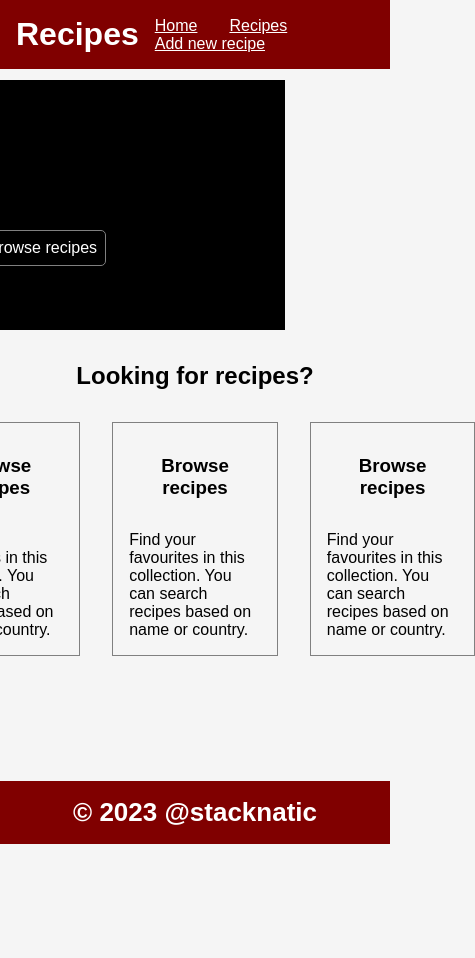
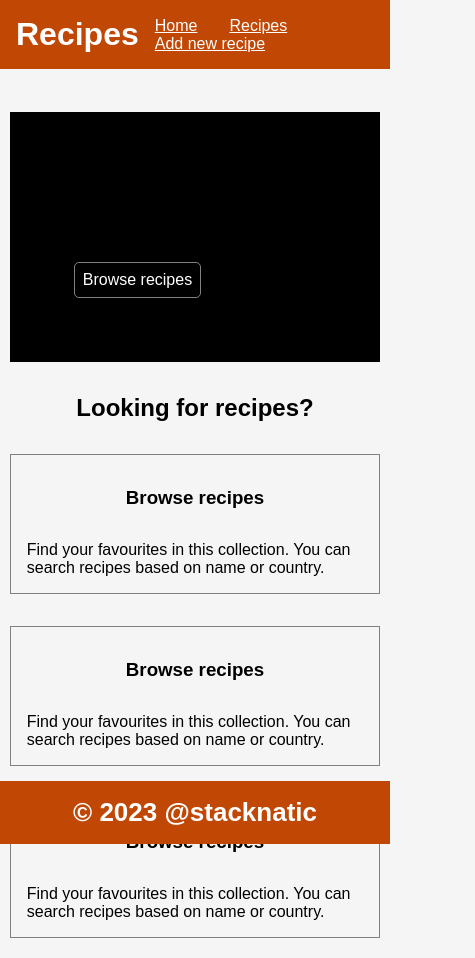
Before and after one commit to stacknatic/recipes, a React (Create React App) app: page / in a window 390 px wide. Shown: the top 958 px of the page, 475 px wide, since content can reach past the window. Before the commit the page ends 844 px from the top, so only its background shows below. Built offline with nearby package versions, Linux system fonts and the light colour scheme.

Commit message:
add ingredients keys

```diff
--- a/src/App.css
+++ b/src/App.css
@@ -8,7 +8,7 @@
   display: flex;
   flex-wrap: wrap;
   justify-content: center;
-  margin: 2rem;
+  margin: 7rem 2rem;
 
   /* justify-content: space-between; */
 }
@@ -16,9 +16,8 @@ body{
   font-family:"Raleway", sans-serif;
   background-color: #f5f5f5;
   margin: 5rem;
+}
 
-
-}
 h2, h3{
   text-align: center;
   padding: 0.5rem;
@@ -171,7 +170,7 @@ footer{
   position: fixed;
   bottom: 0;
   padding: 1rem;
-  background-color: maroon;
+  background-color:  #c14705 ;
   width: 100%;
   text-align: center;
   color: #fff;
--- a/src/Components/HomePage.jsx
+++ b/src/Components/HomePage.jsx
@@ -5,6 +5,7 @@ const HomePage = () => {
     return(
         <main>
             <div className="hero">
+
                 <h1>Tasty</h1>
 
                 <p className='browse-recipes'>Browse recipes</p>
--- a/src/Components/Input.jsx
+++ b/src/Components/Input.jsx
@@ -4,7 +4,7 @@ import {countriesList} from '../countriesList';
 
 
 const countries = countriesList;
-const ingredients = () => {
+const Ingredients = () => {
     return (
         <>
         <div className='ingredients-input-container'>
@@ -25,16 +25,28 @@ const ingredients = () => {
 
 }
 
-let ingredientsArray = [ingredients()]
+let ingredientsArray = [<Ingredients />]
+
+const ingredientsMap = () => {
+    const thelist = ingredientsArray.map(item => {
+        return <Ingredients key={item.id}/>
+    })
+    return thelist
+}
 
 const Input = (props) => {
 
     const [loaded, setLoaded] = useState(false);
-    const [ingredient, setIngredient] = useState(ingredientsArray)
+    const [ingredient, setIngredient] = useState(ingredientsMap())
+
+
+
     const ingredientHandler = (e) => {
         e.preventDefault();
+
+
         setIngredient(
-            ingredientsArray = [...ingredientsArray, ingredients()]
+            ingredientsArray = [...ingredientsArray, <Ingredients />]
             )
     }
 
@@ -76,21 +88,11 @@ const Input = (props) => {
                <label htmlFor="image">Image</label>
                <input type="text" id="image"/>
 
-                <label htmlFor="ingredents">Ingredients</label>
-               {/* <div className='ingredients-input-container'>
-                <div>
-               <label htmlFor="quantity">Quantity</label>
-                <input type="text" id="quantity"/>
+                <label htmlFor="ingredients">Ingredients</label>
 
-                </div>
-
-                <div>
-
-                <label htmlFor="ingredient">Ingredient</label>
-                <input type="text"id="ingredient" />
-               </div>
-                </div> */}
-                {ingredient}
+                {/* {ingredient} */}
+                {
+                ingredientsArray.map((item, index) => <Ingredients key={index}/>)}
                 <button onClick={ingredientHandler}>add more</button>
 
 
--- a/src/Header.css
+++ b/src/Header.css
@@ -1,6 +1,6 @@
 header{
-    background-color: maroon;
-    position: absolute;
+    background-color:   #c14705;
+    position: fixed;
     top: 0;
     left: 0;
     width: 100%;
@@ -9,6 +9,7 @@ header{
     justify-content: space-between;
     align-items: center;
     padding: 1rem;
+    z-index: 10;
 
 }
 nav ul .navlink{
--- a/src/HomePage.css
+++ b/src/HomePage.css
@@ -1,6 +1,7 @@
 .hero{
     position: relative;
     background-color: black;
+
     width: 95vw;
     height: 250px;
 }
@@ -9,7 +10,11 @@
     display: flex;
     gap: 2rem;
 }
-
+@media only screen and (max-width: 675px) {
+    .homepage-cards-container {
+      flex-wrap: wrap;
+    }
+  }
 .homepage-card{
     border: 1px solid gray;
     padding: 0 1rem 1rem;
```
